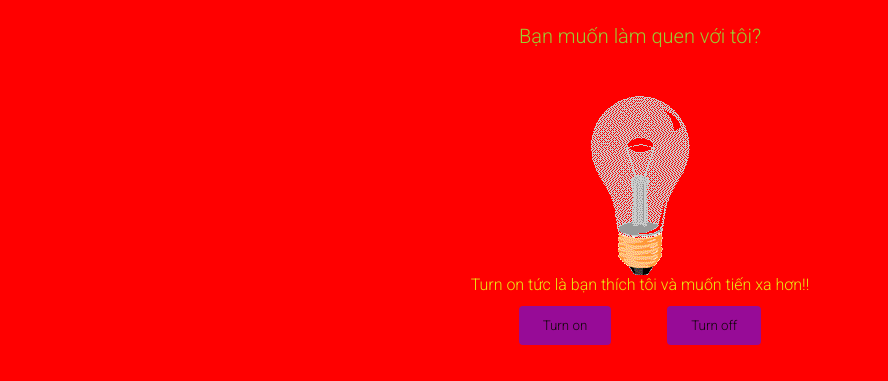
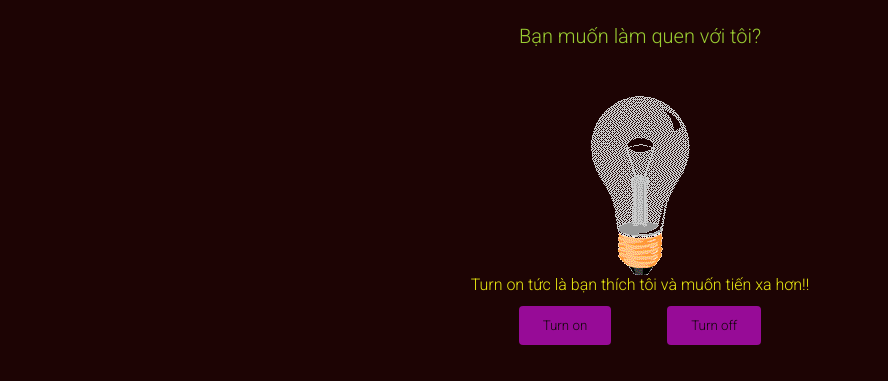
Before and after one commit to Ni2103/JokeOnYou, a plain HTML site: page index.html in a window 1280 px wide. Shown: the part 255-636 px from the top of the page, without its empty margins (0-888 px from the left). Drawn offline with Linux system fonts and the light colour scheme.

Commit message:
Update style.css

```diff
--- a/style.css
+++ b/style.css
@@ -125,7 +125,7 @@ span{
     background-repeat: none;
     background-size: cover;
     background-clip: border-box; */
-     background-color:red;
+     background-color:rgb(29, 4, 4);
     width: 100%;
     height: 100%;
 }
```
